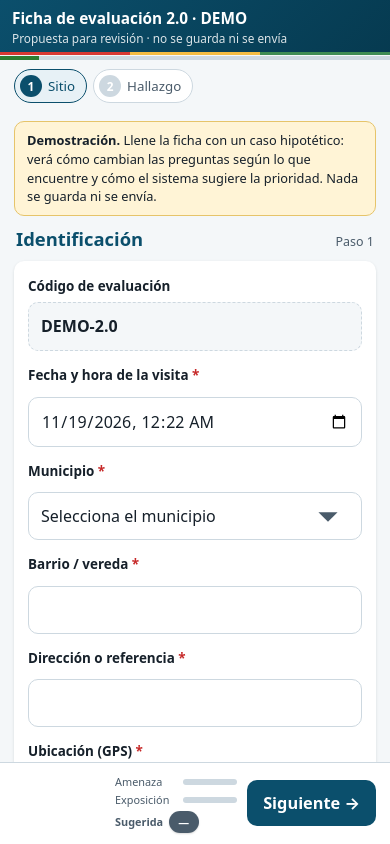
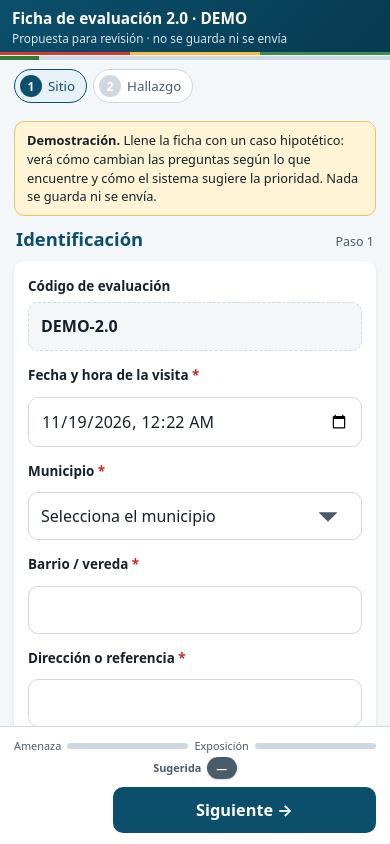
Before and after one commit to danielvargasdiger-coder/taludes-diger, a plain HTML site: page propuesta/index.html in a window 390 px wide. Drawn offline with Linux system fonts and the light colour scheme.

Commit message:
Demo ficha 2.0: barra inferior responsive en celular (letra grande), pasos se corren al actual, limpia copia vieja en cache de la app
Co-Authored-By: Claude Opus 5.5 <noreply@anthropic.com>

```diff
--- a/propuesta/index.html
+++ b/propuesta/index.html
@@ -61,11 +61,21 @@
   /* barra inferior */
   .nav-pasos { display: grid; grid-template-columns: auto 1fr auto; gap: 10px; align-items: center; max-width: var(--ancho-lectura); margin: 0 auto; }
   .nav-pasos .btn-principal, .nav-pasos .btn-secundario { width: auto; padding: 12px 16px; }
-  .medidor { display: grid; gap: 3px; font-size: .68rem; color: var(--texto-suave); min-width: 0; }
-  .medidor .fila { display: grid; grid-template-columns: 62px 1fr; align-items: center; gap: 6px; }
+  .medidor { display: grid; grid-template-columns: max-content minmax(24px, 1fr); align-items: center; gap: 3px 6px; font-size: .68rem; color: var(--texto-suave); min-width: 0; }
+  .medidor .fila { display: contents; }
   .medidor .barra { height: 6px; border-radius: 3px; background: var(--borde); overflow: hidden; }
   .medidor .barra i { display: block; height: 100%; width: 0; background: var(--azul); transition: width .3s; }
-  .medidor .sug { display: flex; align-items: center; gap: 6px; font-weight: 700; }
+  .medidor .sug { grid-column: 1 / -1; display: flex; align-items: center; gap: 6px; font-weight: 700; }
+  /* Celular: el medidor arriba a lo ancho y los botones abajo, para que nada se encime
+     aunque el teléfono tenga la letra grande. */
+  @media (max-width: 599px) {
+    .nav-pasos { grid-template-columns: auto 1fr; gap: 8px; }
+    .nav-pasos > button { grid-row: 2; }
+    .medidor { grid-row: 1; grid-column: 1 / -1; grid-template-columns: max-content minmax(24px, 1fr) max-content minmax(24px, 1fr); }
+    .medidor .sug { justify-content: center; }
+    .nav-pasos .btn-principal { width: 100%; }
+    #vista-ficha { padding-bottom: calc(190px + env(safe-area-inset-bottom)); }
+  }
   .fin { border: 2px solid var(--ok); border-radius: var(--radio); background: #fff; padding: 14px; margin-top: 14px; font-size: .86rem; }
   .fin textarea { min-height: 90px; }
   .fin .botones { display: flex; gap: 8px; flex-wrap: wrap; margin-top: 8px; }
@@ -101,8 +111,12 @@
   </div>
 </section>
 
-<script src="ficha2-schema.js?v=20261118c" charset="utf-8"></script>
+<script src="ficha2-schema.js?v=20261118d" charset="utf-8"></script>
 <script>
+// En un celular con la app instalada en una versión anterior a la v83, el service worker de la app
+// guarda esta demo y la sigue mostrando vieja. Se borra esa copia para que la próxima vez llegue la actual.
+if (window.caches) caches.keys().then((ks) => ks.forEach((k) => caches.open(k).then((c) => c.keys().then((rs) =>
+  rs.forEach((r) => { if (r.url.indexOf('/propuesta/') !== -1) c.delete(r); }))))).catch(() => null);
 const $ = (id) => document.getElementById(id);
 const esc = (s) => String(s == null ? '' : s).replace(/[&<>"]/g, (c) => ({ '&': '&amp;', '<': '&lt;', '>': '&gt;', '"': '&quot;' }[c]));
 const D = {}, fotos = {};
@@ -287,6 +301,9 @@ function pintar(sinDetalles) {
   // pasos
   $('pasos').innerHTML = vis.map((s, i) => '<button type="button" class="paso' + (i === actual ? ' actual' : faltanEn(s) ? (i < actual ? ' pendiente' : '') : ' hecho') + '" data-i="' + i + '"><b>' + (i + 1) + '</b>' + esc(s.corto) + '</button>').join('');
   $('pasos').querySelectorAll('.paso').forEach((b) => b.addEventListener('click', () => ir(+b.dataset.i)));
+  // en celular la fila de pasos no cabe: se corre sola para que el paso actual quede a la vista
+  const fila = $('pasos'), act = fila.querySelector('.actual');
+  fila.scrollLeft += act.getBoundingClientRect().left - fila.getBoundingClientRect().left - (fila.clientWidth - act.offsetWidth) / 2;
   SECS.forEach((s) => form.querySelector('[data-seccion="' + s.id + '"]').classList.toggle('oculta', s !== vis[actual]));
   $('titulo-paso').textContent = vis[actual].titulo.toLowerCase().replace(/^(¿?)(.)/, (m, p, l) => p + l.toUpperCase());
   $('conteo-paso').textContent = 'Paso ' + (actual + 1) + (D.hay_movimiento ? ' de ' + vis.length : '');
```
